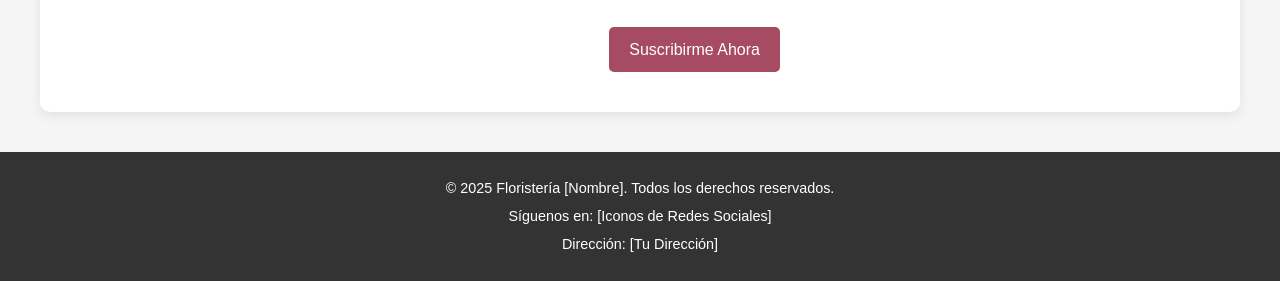
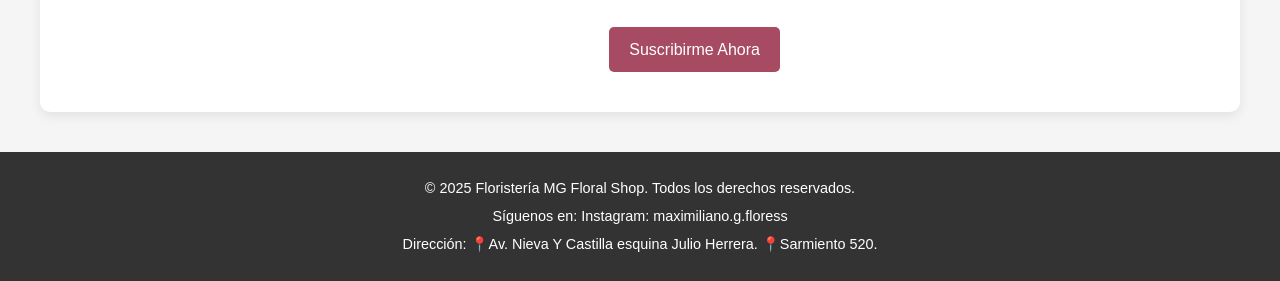
Before and after one commit to Lara-Agostina/MG.Floral-Shop, a plain HTML site: page index.html in a window 1280 px wide. Shown: the part 2858-3139 px from the top of the page. Drawn offline with Linux system fonts and the light colour scheme; a script that the page names is missing.

Commit message:
Add files via upload

```diff
--- a/index.html
+++ b/index.html
@@ -4,7 +4,7 @@
     <meta charset="UTF-8">
     <meta name="viewport" content="width=device-width, initial-scale=1.0">
     <title>Floristería MG floral Shop</title>
-    <link rel="stylesheet" href="styles.css"
+    <link rel="stylesheet" href="styles.css">
 
     <head>
 <body>
@@ -171,9 +171,10 @@
     </main>
 
     <footer>
-        <p>&copy; 2025 Floristería [Nombre]. Todos los derechos reservados.</p>
-        <p>Síguenos en: [Iconos de Redes Sociales]</p>
-        <p>Dirección: [Tu Dirección]</p>
+        <p>&copy; 2025 Floristería MG Floral Shop. Todos los derechos reservados.</p>
+        <p>Síguenos en: Instagram: maximiliano.g.floress</p>
+        <p>Dirección: 📍Av. Nieva Y Castilla esquina Julio Herrera.
+                    📍Sarmiento 520.</p>
     </footer>
 
     <script src="script.js"></script>
```
